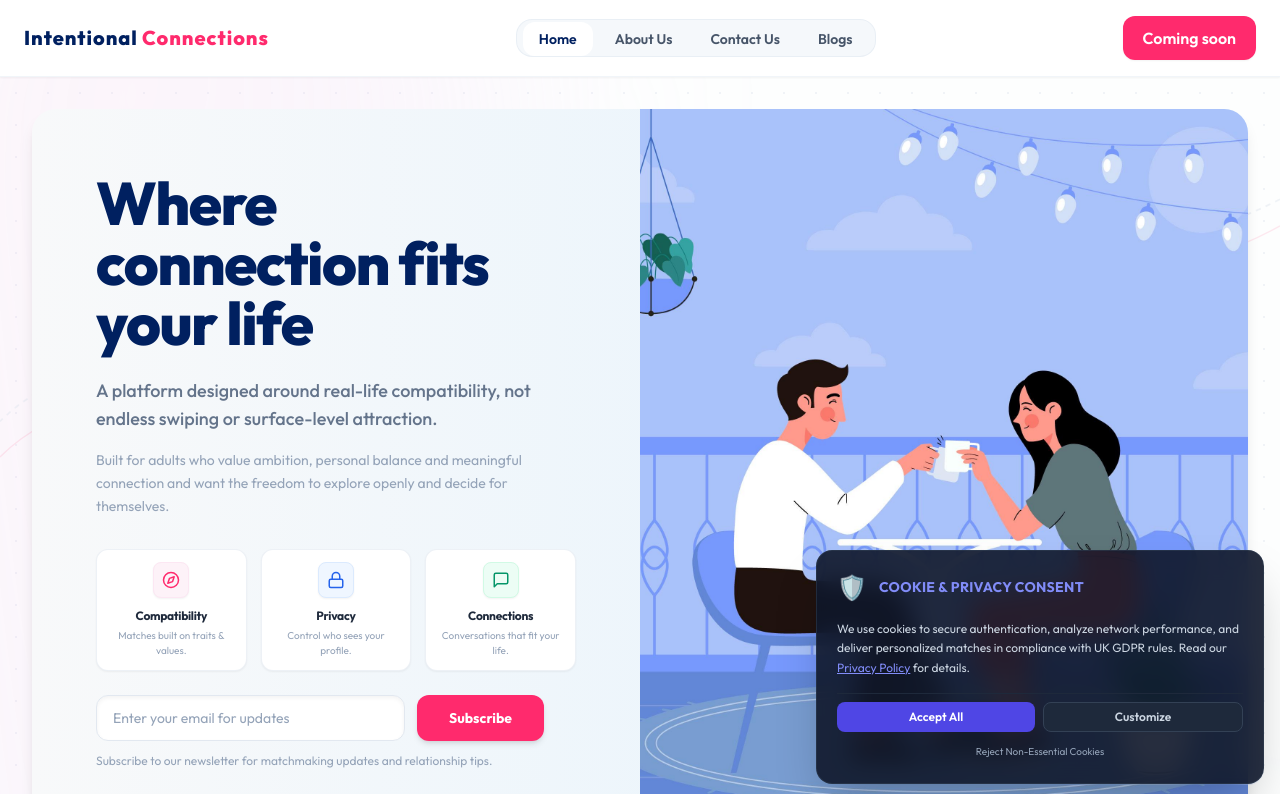
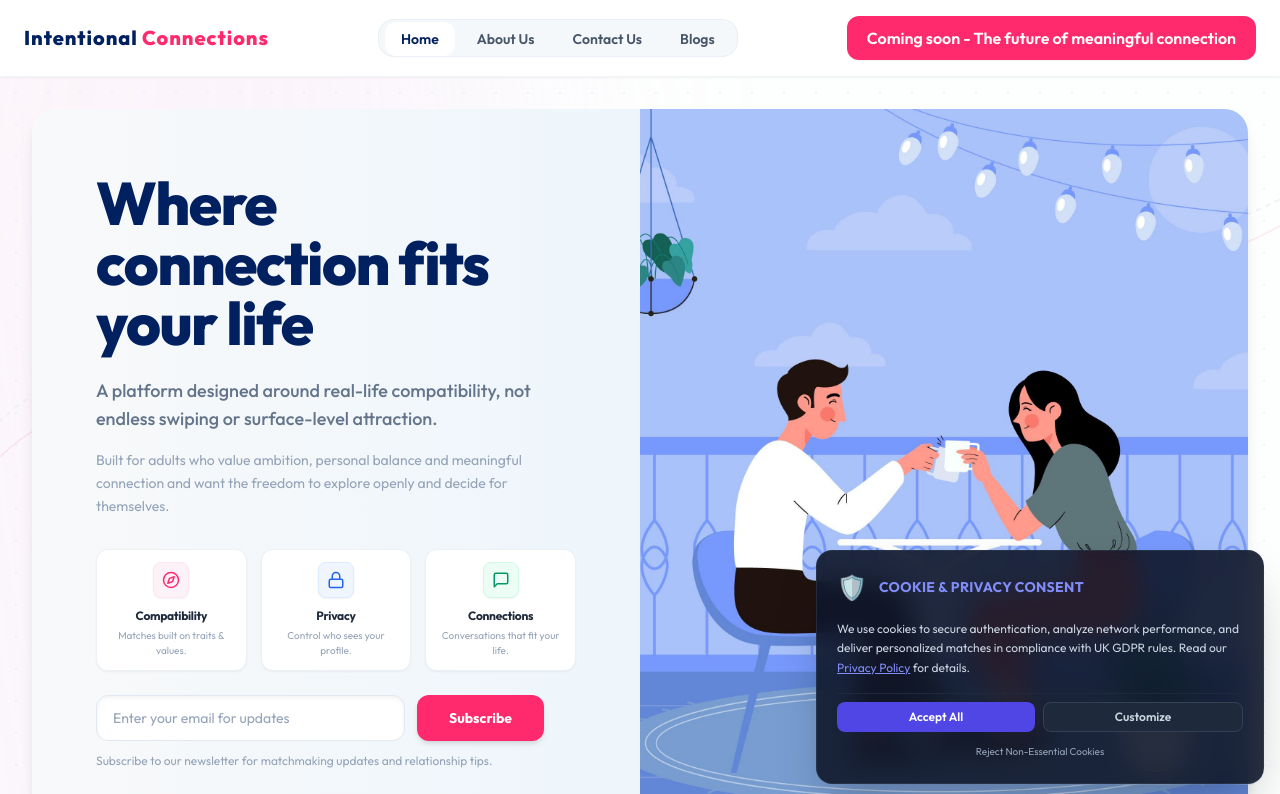
Before and after one commit to almanetuk-lab/development_frontend, a React (Vite) app: page /edit-profile in a window 1280 px wide. Shown: the top 794 px of the page. Built offline with nearby package versions, Linux system fonts and the light colour scheme.

Commit message:
Update coming soon text on navbar and popup

```diff
--- a/src/components/comman/ComingSoonModal.jsx
+++ b/src/components/comman/ComingSoonModal.jsx
@@ -36,11 +36,8 @@ export default function ComingSoonModal({ isOpen, onClose }) {
               Coming Soon
             </span>
             <h3 className="text-xl sm:text-2xl font-extrabold text-[#002060] tracking-tight">
-              Coming soon
+              Coming soon - The future of meaningful connection
             </h3>
-            <p className="text-[#FF2A6D] text-sm font-bold tracking-wide">
-              The future of meaningful connection
-            </p>
             <p className="text-slate-500 text-xs leading-relaxed">
               We are currently preparing the platform for launch. Registration is temporarily closed. Please check back soon.
             </p>
--- a/src/components/home/Header.jsx
+++ b/src/components/home/Header.jsx
@@ -433,7 +433,7 @@ export default function Header({ sidebarOpen, setSidebarOpen }) {
                   onClick={() => setIsComingSoonOpen(true)}
                   className="bg-[#FF2A6D] hover:bg-[#e0105a] text-white px-5 py-2.5 rounded-xl font-semibold transition-all duration-200 shadow-sm hover:shadow-md"
                 >
-                  Coming soon
+                  Coming soon - The future of meaningful connection
                 </button>
               </div>
             )}
@@ -845,7 +845,7 @@ export default function Header({ sidebarOpen, setSidebarOpen }) {
                     }}
                     className="w-full py-2.5 text-center bg-[#FF2A6D] hover:bg-[#e0105a] text-white rounded-xl font-bold text-xs transition shadow-sm hover:shadow-md"
                   >
-                    Coming soon
+                    Coming soon - The future of meaningful connection
                   </button>
                 </div>
               ) : (
```
